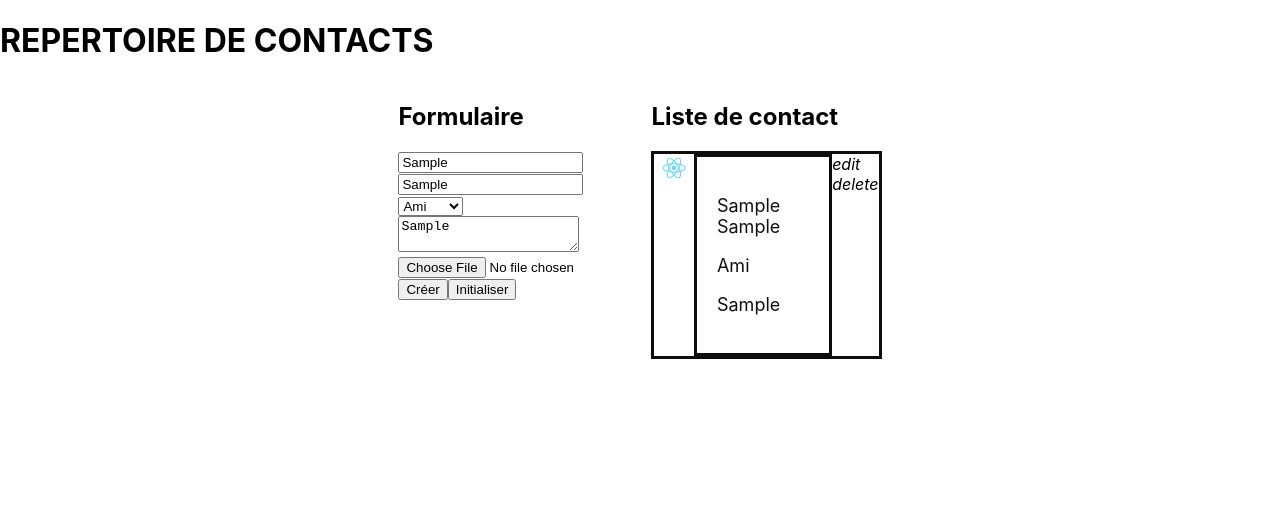
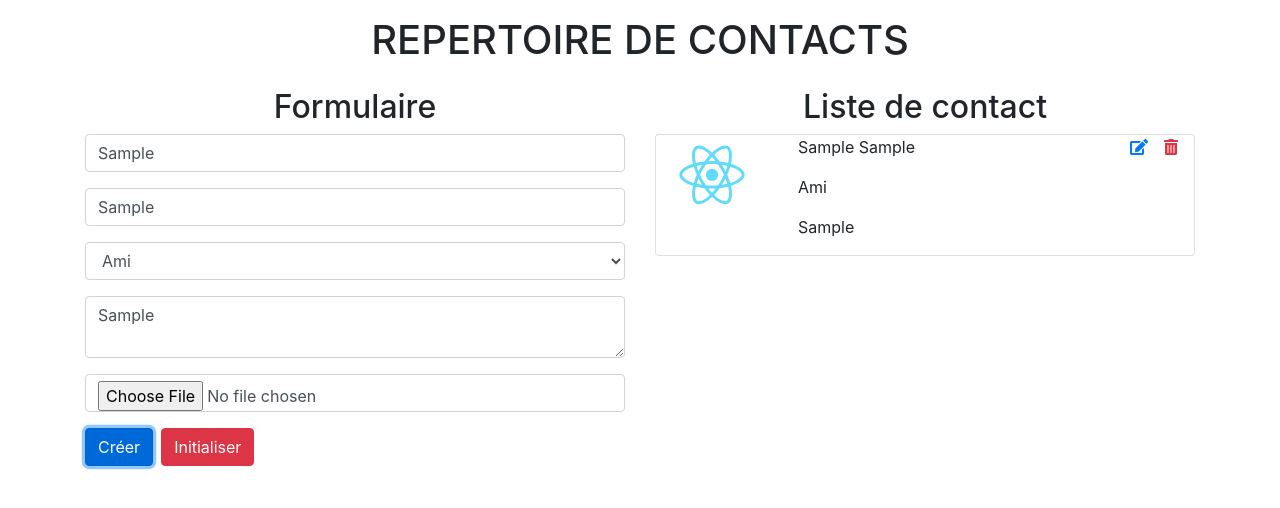
Before and after one commit to KinshasaDigitalAcademy/formulaire-react, a React (Create React App) app: page / in a window 1280 px wide. Both pictures are taken after typing "Sample", "Sample", "Sample" into the empty fields and a click on the button "Créer". Shown: the top 508 px of the page. Built offline with nearby package versions, Linux system fonts and the light colour scheme.

Commit message:
adding styles

```diff
--- a/package.json
+++ b/package.json
@@ -3,9 +3,11 @@
   "version": "0.1.0",
   "private": true,
   "dependencies": {
+    "@fortawesome/fontawesome-free": "^5.15.3",
     "@testing-library/jest-dom": "^5.11.10",
     "@testing-library/react": "^11.2.6",
     "@testing-library/user-event": "^12.8.3",
+    "bootstrap": "^4.6.0",
     "react": "^17.0.2",
     "react-dom": "^17.0.2",
     "react-scripts": "4.0.3",
--- a/src/App.css
+++ b/src/App.css
@@ -1,23 +1,10 @@
-.mainFormulaire{
-  display: flex;
-  justify-content: center;
+.r-0{
+  right: 0;
 }
-.card{
-  display: flex;
-  border: 3px solid #0e0d0d;
+.cursor-pointer{
+  cursor: pointer;
 }
-.card--image{
-  width: 30%;
-
+.cursor-pointer:hover{
+  transform: scale(1.4);
+  transition: .3s ease-in-out;
 }
-.card--image>img{
-  max-width: 100%;
-  border-radius: 50%;
-}
-.card--content{
-  width: 70%;
-  color: #111;
-  font-size: 18px;
-  border: 3px solid #0e0d0d;
-  padding: 20px;
-}
--- a/src/Components/Button.js
+++ b/src/Components/Button.js
@@ -4,7 +4,7 @@ class Button extends React.Component{
     render(){
 
         return(
-            <button onClick={this.props.handleClick} type={this.props.type}  > {this.props.content}</button>
+            <button onClick={this.props.handleClick} type={this.props.type} className = {this.props.className}> {this.props.content}</button>
         )
     }
 }
--- a/src/Components/Card.js
+++ b/src/Components/Card.js
@@ -1,27 +1,26 @@
-import React, {Component} from 'react'
+import React, { Component } from 'react'
 import Button from './Button'
 
 
-class Card extends Component{
-    render(){
-        const {image, nom, prenom, groupe, bio}= this.props
+class Card extends Component {
+    render() {
+        const { image, nom, prenom, groupe, bio } = this.props
         return (
-            <div className="card">
+            <div className='card'>
+                <div className="row">
+                    <div className="col-3">
+                        <img src={image} className='img-fluid rounded-circle'/>
+                    </div>
+                    <div className="col-9">
+                        <p><span>{nom} </span><span>{prenom}</span></p>
+                        <p>{groupe}</p>
+                        <p>{bio}</p>
 
-                <div className="card--image">
-                    <img src={image}/>
-                </div>
-                <div className="card--content">
-                    <p><span>{nom} </span><span>{prenom}</span></p>
-                    <p>{groupe}</p>
-                    <p>{bio}</p>
-
-
-                </div>
-                <div className="icons">
-                    <i onClick={()=>{this.props.clickEdit(this.props.id)}}>edit</i>
-                    <br/>
-                    <i onClick={()=>{this.props.clickDelete(this.props.id)}}>delete</i>
+                    </div>
+                    <div className="position-absolute r-0 px-3" >
+                        <i onClick={() => { this.props.clickEdit(this.props.id) } } className = 'mr-3 fas fa-edit text-primary cursor-pointer'></i>
+                        <i onClick={() => { this.props.clickDelete(this.props.id) }} className = 'fas fa-trash-alt text-danger cursor-pointer'></i>
+                    </div>
                 </div>
             </div>
         )
--- a/src/Components/Input.js
+++ b/src/Components/Input.js
@@ -9,8 +9,8 @@ class Input extends React.Component{
 
     render(){
         return(
-            <div>
-                <input type="text" placeholder={this.props.placeholder}
+            <div className = 'form-group'>
+                <input type="text" placeholder={this.props.placeholder} className = 'form-control'
                 name={this.props.name} defaultValue={this.props.value} onChange={this.handleChange}></input>
             </div>
         )
--- a/src/Components/Subtitle.js
+++ b/src/Components/Subtitle.js
@@ -4,7 +4,7 @@ class Subtitle extends React.Component{
     render(){
         return(
            <div>
-                <h2 >{this.props.content}</h2>
+                <h2 className = 'text-center'>{this.props.content}</h2>
             </div>
         )
     }
--- a/src/Pages/Formulaire.js
+++ b/src/Pages/Formulaire.js
@@ -33,23 +33,25 @@ class Formulaire extends React.Component{
                   <Input placeholder="Prénom" name="prenom" value={this.props.contactToEdit.prenom} handleChange={this.handleChange} />
 
 
-                <div>
-                        <select name="groupe" placeholder="Groupe" defaultValue={this.props.contactToEdit.groupe}>
+                <div className = 'form-group'>
+                        <select name="groupe" placeholder="Groupe" className = 'form-control'
+                        defaultValue={this.props.contactToEdit.groupe}>
                             <option>Ami</option>
                             <option>Famille</option>
                             <option>Pro</option>
                         </select>
                 </div>
-                <div>
-                    <textarea name="bio" placeholder="Bio" defaultValue={this.props.contactToEdit.bio}></textarea>
+                <div className = 'form-group'>
+                    <textarea name="bio" placeholder="Bio" className = 'form-control'
+                    defaultValue={this.props.contactToEdit.bio}></textarea>
                 </div>
 
-                    <div>
-                        <input name="file" type="file"></input>
+                    <div className = 'form-group'>
+                        <input name="file" type="file" className = 'form-control'></input>
                         <div className="photo"></div>
                     </div>
-                    <Button type="submit" content="Créer" />
-                    <Button type="reset" content="Initialiser"/>
+                    <Button type="submit" content="Créer" className = 'btn btn-primary mr-2'/>
+                    <Button type="reset" content="Initialiser" className = 'btn btn-danger'/>
 
               </form>
 
--- a/src/Pages/Header.js
+++ b/src/Pages/Header.js
@@ -4,7 +4,7 @@ class Header extends React.Component{
     render(){
         return(
             <div>
-                <h1>REPERTOIRE DE CONTACTS</h1>
+                <h1 className = 'text-center title--style'>REPERTOIRE DE CONTACTS</h1>
             </div>
 
         )
--- a/src/Pages/Home.js
+++ b/src/Pages/Home.js
@@ -2,7 +2,8 @@ import React from 'react';
 import Formulaire from './Formulaire';
 import Header from './Header';
 import Repertoire from './Repertoire';
-
+import 'bootstrap/dist/css/bootstrap.css';
+import '@fortawesome/fontawesome-free/css/all.css';
 
 class Home extends React.Component{
     constructor(props){
@@ -38,12 +39,25 @@ class Home extends React.Component{
     }
     render(){
         return(
-            <div>
-                <Header></Header>
-                <div className="mainFormulaire">
-                    <Formulaire submit={this.onSubmit.bind(this)} contactToEdit = {this.state.contactToEdit}/>
-                    <Repertoire  contacts={this.state.contacts} clickEdit={this.editContact} clickDelete={this.deleteContact}/>
+            <div className = 'container'>
+                <div className = 'row my-3'>
+                    <div className = 'col-12'>
+                        <Header></Header>
+                    </div>
                 </div>
+                <div className = 'row'>
+                    <div className = 'col-md-6 col-12'>
+                        <Formulaire submit={this.onSubmit.bind(this)}
+                        contactToEdit = {this.state.contactToEdit}/>
+                    </div>
+                    <div className = 'col-md-6 col-12'>
+                        <Repertoire  contacts={this.state.contacts} clickEdit={this.editContact}
+                        clickDelete={this.deleteContact}/>
+                    </div>
+
+
+                </div>
+
             </div>
         )
     }
```
Also changed, not shown: 1 other file (tests, documents, lock files or other folders).
